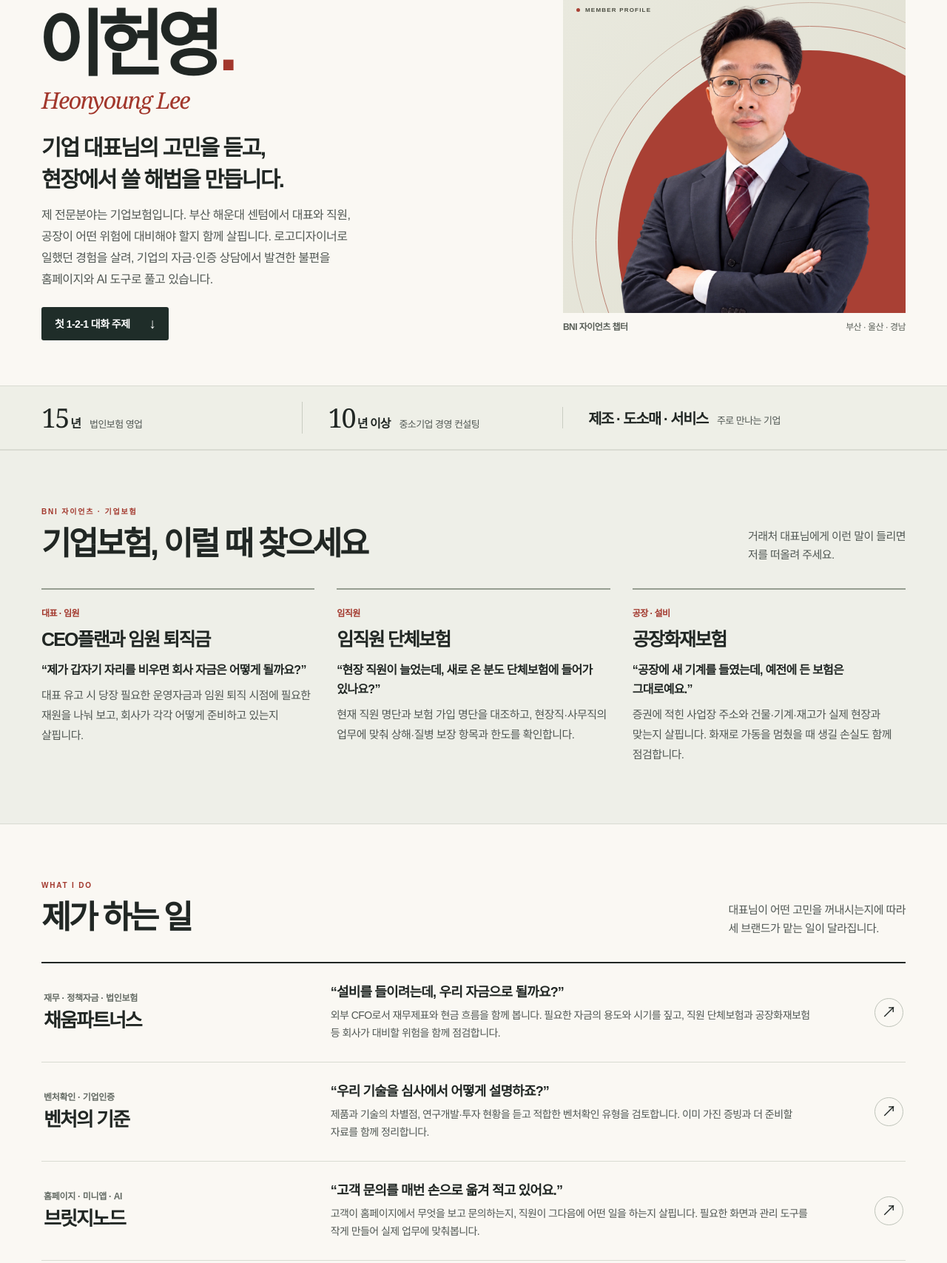
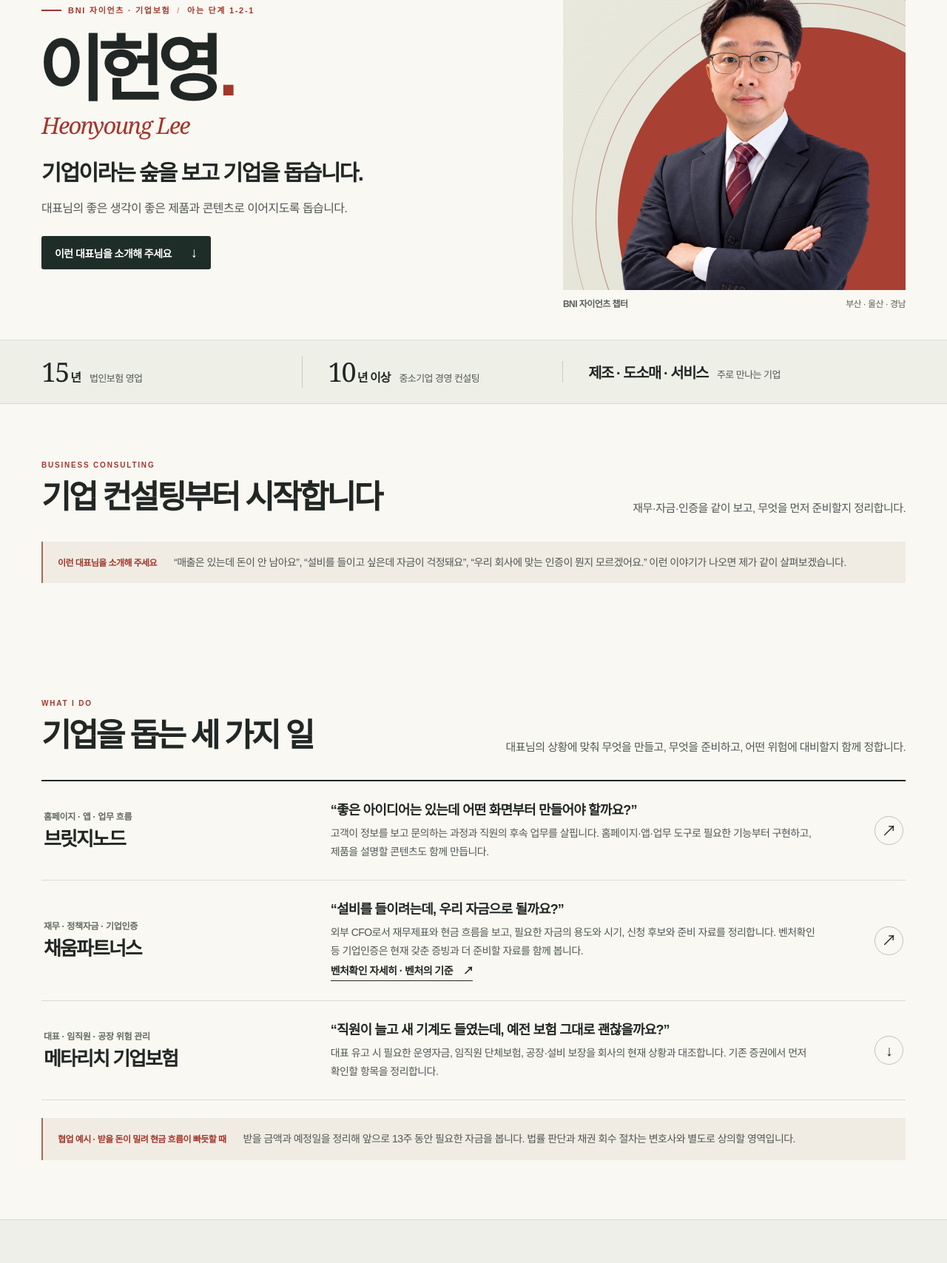
Before and after one commit to calmgrou7/chaeum, a plain HTML site: page public/index.html in a window 1280 px wide. Shown: the part 166-1873 px from the top of the page at 74% size. Drawn offline with Linux system fonts and the light colour scheme.

Commit message:
Lead the BNI one-to-one profile with consulting and three partner brands

```diff
--- a/public/index.html
+++ b/public/index.html
@@ -3,9 +3,9 @@
 <head>
 <meta charset="utf-8"><meta name="viewport" content="width=device-width, initial-scale=1">
 <title>이헌영의 원투원 노트 | BNI 아는 단계 1-2-1</title>
-<meta name="description" content="CEO플랜·임직원 단체보험·공장화재보험부터 재무·인증 상담과 웹·AI 도구 제작까지. BNI 자이언츠 이헌영의 일과 첫 1-2-1에서 나누고 싶은 이야기입니다.">
+<meta name="description" content="기업 컨설팅, 브릿지노드, 채움파트너스, 메타리치 기업보험. BNI 자이언츠 이헌영의 일과 첫 1-2-1에서 나누고 싶은 이야기입니다.">
 <meta name="theme-color" content="#f8f6f1"><meta name="robots" content="noindex,follow">
-<meta property="og:url" content="https://heonyoung-bni-121.onrender.com/"><meta property="og:type" content="website"><meta property="og:locale" content="ko_KR"><meta property="og:title" content="기업보험 이헌영의 원투원 노트 | BNI 1-2-1"><meta property="og:description" content="BNI 자이언츠에서 기업보험을 맡고 있는 이헌영입니다. 대표·직원·공장의 위험을 함께 살피는 일과 첫 1-2-1에서 나눌 이야기를 담았습니다."><meta property="og:image" content="https://heonyoung-bni-121.onrender.com/assets/share.jpg"><meta property="og:image:width" content="1200"><meta property="og:image:height" content="630">
+<meta property="og:url" content="https://heonyoung-bni-121.onrender.com/"><meta property="og:type" content="website"><meta property="og:locale" content="ko_KR"><meta property="og:title" content="이헌영의 원투원 노트 | BNI 1-2-1"><meta property="og:description" content="기업의 재무·자금·인증부터 제품과 콘텐츠 제작, 기업보험까지. BNI 자이언츠 이헌영의 원투원 노트입니다."><meta property="og:image" content="https://heonyoung-bni-121.onrender.com/assets/share.jpg"><meta property="og:image:width" content="1200"><meta property="og:image:height" content="630">
 <link rel="icon" href="assets/mark.png"><link rel="stylesheet" href="style.css"><script src="page.js" defer></script>
 <style>
 #insurance .systems article{display:block}
@@ -18,7 +18,7 @@
 <a class="skip" href="#main">본문으로 이동</a>
 <header><div class="wrap top">
   <a class="mast" href="#intro" aria-label="원투원 노트 처음으로"><span class="mark" aria-hidden="true">1<span>:</span>1</span><span>원투원 노트</span></a>
-  <nav aria-label="페이지 메뉴"><a href="#insurance">기업보험</a><a href="#brands">하는 일</a><a href="#projects">제작 사례</a><a href="#systems">AI와 업무</a><a href="#meeting">1-2-1 대화</a></nav>
+  <nav aria-label="페이지 메뉴"><a href="#consulting">기업 컨설팅</a><a href="#brands">하는 일</a><a href="#insurance">기업보험</a><a href="#projects">제작 사례</a><a href="#systems">AI와 업무</a><a href="#meeting">1-2-1 대화</a></nav>
   <button type="button" class="share" data-share><span class="share-symbol" aria-hidden="true">↗</span> 공유하기</button>
 </div></header>
 <main id="main">
@@ -27,9 +27,9 @@
   <div class="over"><i></i> BNI 자이언츠 · 기업보험 <span>/</span> 아는 단계 1-2-1</div>
   <h1 id="hero-name">이헌영<span class="period">.</span></h1>
   <div class="signature" lang="en">Heonyoung Lee</div>
-  <p class="hero-line">기업 대표님의 고민을 듣고,<br>현장에서 쓸 해법을 만듭니다.</p>
-  <p class="hero-body">제 전문분야는 기업보험입니다. 부산 해운대 센텀에서 대표와 직원, 공장이 어떤 위험에 대비해야 할지 함께 살핍니다. 로고디자이너로 일했던 경험을 살려, 기업의 자금·인증 상담에서 발견한 불편을 홈페이지와 AI 도구로 풀고 있습니다.</p>
-  <a class="primary" href="#meeting">첫 1-2-1 대화 주제 <span aria-hidden="true">↓</span></a>
+  <p class="hero-line">기업이라는 숲을 보고 기업을 돕습니다.</p>
+  <p class="hero-body">대표님의 좋은 생각이 좋은 제품과 콘텐츠로 이어지도록 돕습니다.</p>
+  <a class="primary" href="#consulting">이런 대표님을 소개해 주세요 <span aria-hidden="true">↓</span></a>
  </div>
  <figure class="portrait">
   <div class="plate"><div class="disc" aria-hidden="true"></div><div class="rings" aria-hidden="true"></div><div class="photo-index"><span></span> MEMBER PROFILE</div><img src="assets/heonyoung.webp" alt="남색 정장과 자주색 넥타이를 착용한 이헌영" width="1050" height="1260" fetchpriority="high"></div>
@@ -41,6 +41,20 @@
  <div><strong>10<span>년 이상</span></strong><p>중소기업 경영 컨설팅</p></div>
  <div class="clients"><strong>제조 · 도소매 · 서비스</strong><p>주로 만나는 기업</p></div>
 </div></div>
+<section id="consulting" class="wrap section" aria-labelledby="consult-title">
+ <div class="section-kicker">BUSINESS CONSULTING</div>
+ <div class="section-intro"><h2 id="consult-title">기업 컨설팅부터 시작합니다</h2><p>재무·자금·인증을 같이 보고, 무엇을 먼저 준비할지 정리합니다.</p></div>
+ <aside class="fieldnote"><strong>이런 대표님을 소개해 주세요</strong><p>“매출은 있는데 돈이 안 남아요”, “설비를 들이고 싶은데 자금이 걱정돼요”, “우리 회사에 맞는 인증이 뭔지 모르겠어요.” 이런 이야기가 나오면 제가 같이 살펴보겠습니다.</p></aside>
+</section>
+<section id="brands" class="wrap section" aria-labelledby="brand-title">
+ <div class="section-kicker">WHAT I DO</div><div class="section-intro"><h2 id="brand-title">기업을 돕는 세 가지 일</h2><p>대표님의 상황에 맞춰 무엇을 만들고, 무엇을 준비하고, 어떤 위험에 대비할지 함께 정합니다.</p></div>
+ <div class="brand-list">
+  <article class="brand"><div class="brand-id"><span class="brand-sub">홈페이지 · 앱 · 업무 흐름</span><h3>브릿지노드</h3></div><div><p class="voice">“좋은 아이디어는 있는데 어떤 화면부터 만들어야 할까요?”</p><p class="detail">고객이 정보를 보고 문의하는 과정과 직원의 후속 업무를 살핍니다. 홈페이지·앱·업무 도구로 필요한 기능부터 구현하고, 제품을 설명할 콘텐츠도 함께 만듭니다.</p></div><a class="round" href="https://bridgenode-studio.calmgrou.chatgpt.site" target="_blank" rel="noopener" aria-label="브릿지노드 스튜디오 홈페이지 새 창에서 보기">↗</a></article>
+  <article class="brand"><div class="brand-id"><span class="brand-sub">재무 · 정책자금 · 기업인증</span><h3>채움파트너스</h3></div><div><p class="voice">“설비를 들이려는데, 우리 자금으로 될까요?”</p><p class="detail">외부 CFO로서 재무제표와 현금 흐름을 보고, 필요한 자금의 용도와 시기, 신청 후보와 준비 자료를 정리합니다. 벤처확인 등 기업인증은 현재 갖춘 증빙과 더 준비할 자료를 함께 봅니다.</p><a class="textlink" href="https://venture-standard-consulting.calmgrou.chatgpt.site" target="_blank" rel="noopener">벤처확인 자세히 · 벤처의 기준 <span aria-hidden="true">↗</span></a></div><a class="round" href="https://chaeum-policy-funding.calmgrou.chatgpt.site" target="_blank" rel="noopener" aria-label="채움파트너스 홈페이지 새 창에서 보기">↗</a></article>
+  <article class="brand"><div class="brand-id"><span class="brand-sub">대표 · 임직원 · 공장 위험 관리</span><h3>메타리치 기업보험</h3></div><div><p class="voice">“직원이 늘고 새 기계도 들였는데, 예전 보험 그대로 괜찮을까요?”</p><p class="detail">대표 유고 시 필요한 운영자금, 임직원 단체보험, 공장·설비 보장을 회사의 현재 상황과 대조합니다. 기존 증권에서 먼저 확인할 항목을 정리합니다.</p></div><a class="round" href="#insurance" aria-label="기업보험 상세 보기">↓</a></article>
+ </div>
+ <aside class="fieldnote"><strong>협업 예시 · 받을 돈이 밀려 현금 흐름이 빠듯할 때</strong><p>받을 금액과 예정일을 정리해 앞으로 13주 동안 필요한 자금을 봅니다. 법률 판단과 채권 회수 절차는 변호사와 별도로 상의할 영역입니다.</p></aside>
+</section>
 <section id="insurance" class="projects" aria-labelledby="insurance-title"><div class="wrap section">
  <div class="section-kicker">BNI 자이언츠 · 기업보험</div>
  <div class="section-intro"><h2 id="insurance-title">기업보험, 이럴 때 찾으세요</h2><p>거래처 대표님에게 이런 말이 들리면<br class="wide"> 저를 떠올려 주세요.</p></div>
@@ -50,15 +64,6 @@
   <article><div class="status">공장 · 설비</div><h3>공장화재보험</h3><p class="voice">“공장에 새 기계를 들였는데, 예전에 든 보험은 그대로예요.”</p><p>증권에 적힌 사업장 주소와 건물·기계·재고가 실제 현장과 맞는지 살핍니다. 화재로 가동을 멈췄을 때 생길 손실도 함께 점검합니다.</p></article>
  </div>
 </div></section>
-<section id="brands" class="wrap section" aria-labelledby="brand-title">
- <div class="section-kicker">WHAT I DO</div><div class="section-intro"><h2 id="brand-title">제가 하는 일</h2><p>대표님이 어떤 고민을 꺼내시는지에 따라<br class="wide"> 세 브랜드가 맡는 일이 달라집니다.</p></div>
- <div class="brand-list">
-  <article class="brand"><div class="brand-id"><span class="brand-sub">재무 · 정책자금 · 법인보험</span><h3>채움파트너스</h3></div><div><p class="voice">“설비를 들이려는데, 우리 자금으로 될까요?”</p><p class="detail">외부 CFO로서 재무제표와 현금 흐름을 함께 봅니다. 필요한 자금의 용도와 시기를 짚고, 직원 단체보험과 공장화재보험 등 회사가 대비할 위험을 함께 점검합니다.</p></div><a class="round" href="https://chaeum-policy-funding.calmgrou.chatgpt.site" target="_blank" rel="noopener" aria-label="채움파트너스 홈페이지 새 창에서 보기">↗</a></article>
-  <article class="brand"><div class="brand-id"><span class="brand-sub">벤처확인 · 기업인증</span><h3>벤처의 기준</h3></div><div><p class="voice">“우리 기술을 심사에서 어떻게 설명하죠?”</p><p class="detail">제품과 기술의 차별점, 연구개발·투자 현황을 듣고 적합한 벤처확인 유형을 검토합니다. 이미 가진 증빙과 더 준비할 자료를 함께 정리합니다.</p></div><a class="round" href="https://venture-standard-consulting.calmgrou.chatgpt.site" target="_blank" rel="noopener" aria-label="벤처의 기준 홈페이지 새 창에서 보기">↗</a></article>
-  <article class="brand"><div class="brand-id"><span class="brand-sub">홈페이지 · 미니앱 · AI</span><h3>브릿지노드</h3></div><div><p class="voice">“고객 문의를 매번 손으로 옮겨 적고 있어요.”</p><p class="detail">고객이 홈페이지에서 무엇을 보고 문의하는지, 직원이 그다음에 어떤 일을 하는지 살핍니다. 필요한 화면과 관리 도구를 작게 만들어 실제 업무에 맞춰봅니다.</p></div><a class="round" href="https://bridgenode-studio.calmgrou.chatgpt.site" target="_blank" rel="noopener" aria-label="브릿지노드 스튜디오 홈페이지 새 창에서 보기">↗</a></article>
- </div>
- <aside class="fieldnote"><strong>최근 상담에서</strong><p>“직원들이 학교장터에 직접 상품을 올릴 수 있을까요?” 한 대표님의 이 질문에서 시작해, 직원이 상품 등록부터 판매까지 따라갈 수 있는 업무 매뉴얼을 정리하고 있습니다.</p></aside>
-</section>
 <section id="projects" class="projects" aria-labelledby="project-title"><div class="wrap section">
  <div class="section-kicker">SELECTED WORK</div><div class="section-intro"><h2 id="project-title">최근 만든 웹사이트</h2><p>화면을 누르면 각 프로젝트를 직접 둘러볼 수 있습니다.</p></div>
  <div class="gallery">
@@ -79,7 +84,7 @@
  <div><span>함께 아이디어 찾기</span><p>멤버님의 회사에서 매주 반복하는 일 중<br class="wide"> 하나만 줄일 수 있다면 어떤 일인가요?</p></div>
  <div><span>제가 만나고 싶은 대표님</span><p>특히 부동산을 보유한 가족법인 대표님을 만나고 싶습니다. “공장을 옮기고 싶다”, “매출은 있는데 돈이 없다”, “자녀에게 어떻게 넘겨줄까” 같은 말이 들리면 저를 떠올려 주세요.</p></div><div><span>함께 일하고 싶은 멤버</span><p>세무사·법무사·변호사, 공장 전문 공인중개사·감정평가사, 은행 PB와 함께 기업의 상황을 살피고 싶습니다. 멤버님은 제가 어떤 분을 만날 때 소개해 드리면 좋을까요?</p></div></div>
 </div></section>
-<section class="wrap introduction" aria-labelledby="ref-title"><div><div class="section-kicker">INTRODUCTION</div><h2 id="ref-title">이렇게 소개해 주세요</h2></div><div class="ref-body"><blockquote id="referral-text">“기업보험을 하는 이헌영 대표를 소개할게요. 공장을 옮겼거나 직원이 늘었다면 지금 보험이 달라진 회사 상황에 맞는지 같이 봐주는 분이에요. 자금이나 인증, 반복되는 업무를 줄이는 방법도 함께 의논할 수 있어요.”</blockquote><button class="textlink" id="copy-intro" type="button">소개 문구 복사 <span aria-hidden="true">⧉</span></button></div></section>
+<section class="wrap introduction" aria-labelledby="ref-title"><div><div class="section-kicker">INTRODUCTION</div><h2 id="ref-title">이렇게 소개해 주세요</h2></div><div class="ref-body"><blockquote id="referral-text">“재무·자금·인증 중 무엇부터 챙길지 고민이라면 이헌영 대표를 소개해 드릴게요. 대표님의 아이디어를 홈페이지나 업무 도구로 옮기거나, 직원과 공장이 달라졌을 때 기존 보험이 여전히 맞는지도 함께 봐주는 분이에요.”</blockquote><button class="textlink" id="copy-intro" type="button">소개 문구 복사 <span aria-hidden="true">⧉</span></button></div></section>
 </main>
 <footer><div class="wrap foot"><div><b>이헌영의 원투원 노트</b><small>BNI 자이언츠 챕터 · 2026년 11월</small></div><div style="display:flex;gap:16px;align-items:center"><a href="/BNI-121-Profile.html" download="BNI_121_이헌영.html">HTML 저장 ↓</a><a href="#intro">처음으로 ↑</a></div></div></footer>
 <dialog id="copy-dialog"><div class="dialog-body"><h2 id="copy-title">내용 복사</h2><p>아래 내용을 선택해 복사해 주세요.</p><textarea aria-labelledby="copy-title" readonly></textarea><button type="button" class="primary">닫기</button></div></dialog>
```
Also changed, not shown: public/BNI-121-Profile.html (+21 -16 lines).
